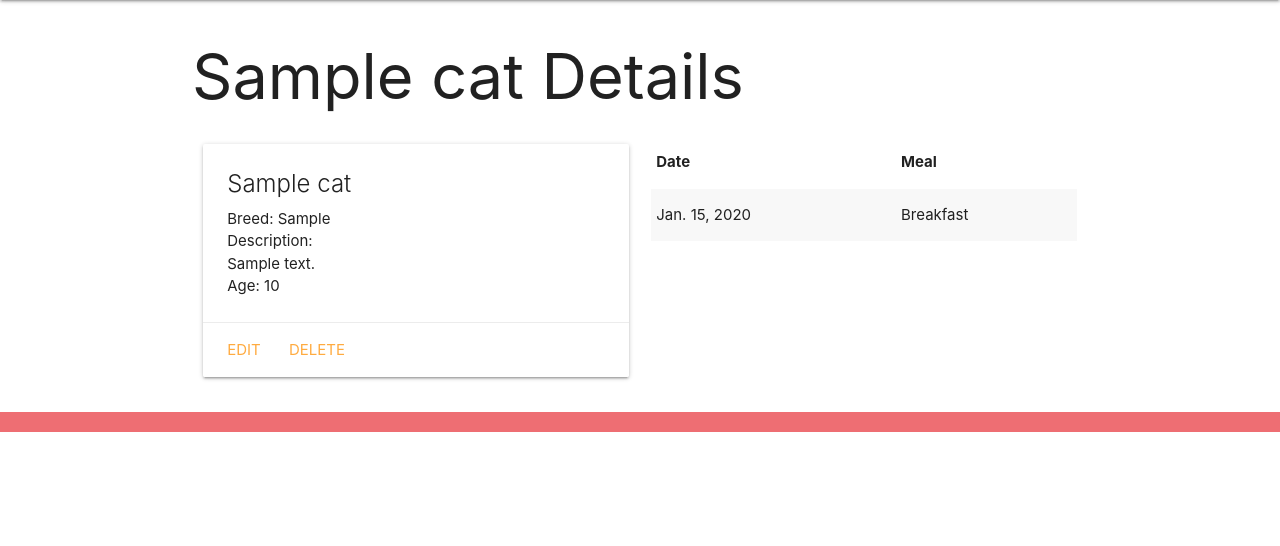
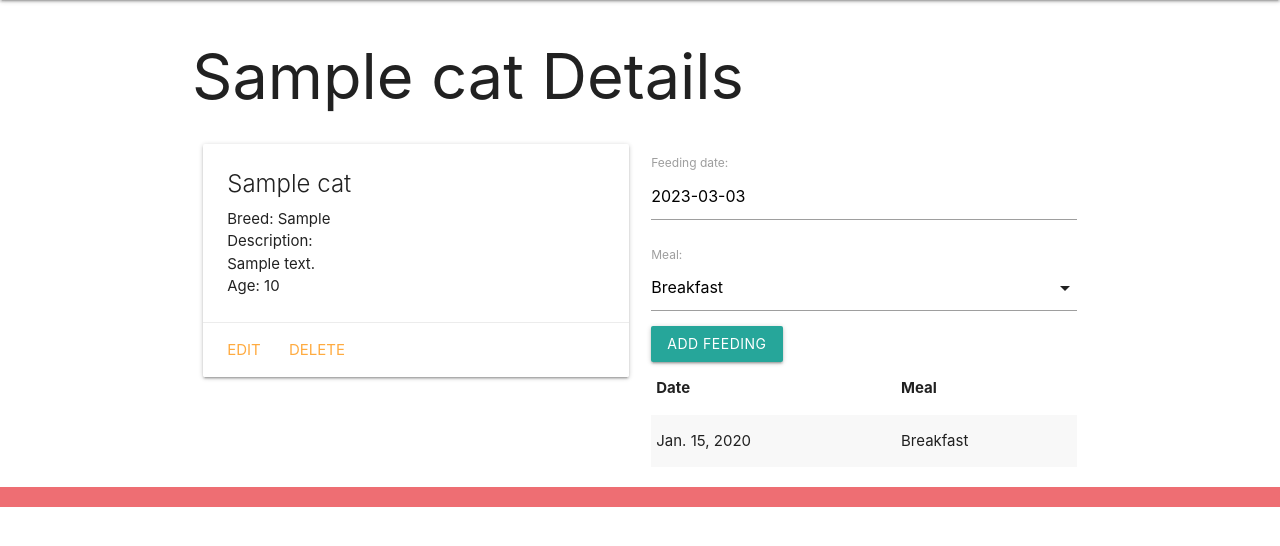
Before and after one commit to sei-ec-remote/cat-collector, a Django app: page /cats/1/ in a window 1280 px wide. Shown: the part 64-610 px from the top of the page. Run offline with Django 4.2, Linux system fonts and the light colour scheme; tables that the repository leaves empty hold one stand-in row (values such as "Sample post").

Commit message:
adds add feeding functionality

```diff
--- /dev/null
+++ b/main_app/forms.py
@@ -0,0 +1,8 @@
+# import a couple things
+from django.forms import ModelForm
+from .models import Feeding
+
+class FeedingForm(ModelForm):
+    class Meta:
+        model = Feeding
+        fields = ['date', 'meal']
--- a/main_app/templates/base.html
+++ b/main_app/templates/base.html
@@ -7,6 +7,7 @@
     <meta name="viewport" content="width=device-width, initial-scale=1.0">
     <title>Cat Collector</title>
     <link rel="stylesheet" href="https://cdnjs.cloudflare.com/ajax/libs/materialize/1.0.0/css/materialize.min.css">
+    <script src="https://cdnjs.cloudflare.com/ajax/libs/materialize/1.0.0/js/materialize.min.js"></script>
     <link rel="stylesheet" type="text/css" href="{% static 'css/style.css' %}">
 </head>
 <body>
--- a/main_app/templates/cats/detail.html
+++ b/main_app/templates/cats/detail.html
@@ -21,6 +21,11 @@
             </div>
         </div>
         <div class="col s6">
+            <form action="{% url 'add_feeding' cat.id %}" method="POST">
+                {% csrf_token %}
+                {{ feeding_form.as_p }}
+                <input type="submit" class="btn" value="Add Feeding">
+            </form>
             <table class="striped">
                 <thead>
                     <tr><th>Date</th><th>Meal</th></tr>
@@ -36,4 +41,18 @@
             </table>
         </div>
     </div>
+    <script>
+        const dateEl = document.getElementById('id_date')
+        // M is materialize's global variable
+        M.Datepicker.init(dateEl, {
+            format: 'yyyy-mm-dd',
+            defaultDate: new Date(),
+            setDefaultDate: true,
+            autoClose: true
+        })
+
+        // add some js to fix up our selector tool
+        const selectEl = document.getElementById('id_meal')
+        M.FormSelect.init(selectEl)
+    </script>
 {% endblock %}
--- a/main_app/urls.py
+++ b/main_app/urls.py
@@ -13,5 +13,6 @@ urlpatterns = [
     path('cats/create/', views.CatCreate.as_view(), name='cats_create'),
     path('cats/<int:pk>/update/', views.CatUpdate.as_view(), name='cats_update'),
     path('cats/<int:pk>/delete/', views.CatDelete.as_view(), name='cats_delete'),
+    path('cats/<int:cat_id>/add_feeding/', views.add_feeding, name='add_feeding'),
     path('cats/<int:cat_id>/', views.cats_detail, name='detail'),
 ]
--- a/main_app/views.py
+++ b/main_app/views.py
@@ -1,6 +1,7 @@
-from django.shortcuts import render
+from django.shortcuts import render, redirect
 from django.views.generic.edit import CreateView, UpdateView, DeleteView
 from .models import Cat
+from .forms import FeedingForm
 
 # temporary cats for building templates
 # cats = [
@@ -32,7 +33,9 @@ def cats_index(request):
 def cats_detail(request, cat_id):
     cat = Cat.objects.get(id=cat_id)
 
-    return render(request, 'cats/detail.html', { 'cat': cat })
+    # instantiate FeedingForm to be rendered in the template
+    feeding_form = FeedingForm()
+    return render(request, 'cats/detail.html', { 'cat': cat, 'feeding_form': feeding_form })
 
 class CatCreate(CreateView):
     model = Cat
@@ -54,3 +57,15 @@ class CatUpdate(UpdateView):
 class CatDelete(DeleteView):
     model = Cat
     success_url = '/cats/'
+
+def add_feeding(request, cat_id):
+    # create a ModelForm instance from the data in request.POST
+    form = FeedingForm(request.POST)
+
+    # we need to validate the form, that means "does it match our data?"
+    if form.is_valid():
+        # we dont want to save the form to the db until is has the cat id
+        new_feeding = form.save(commit=False)
+        new_feeding.cat_id = cat_id
+        new_feeding.save()
+    return redirect('detail', cat_id=cat_id)
```
